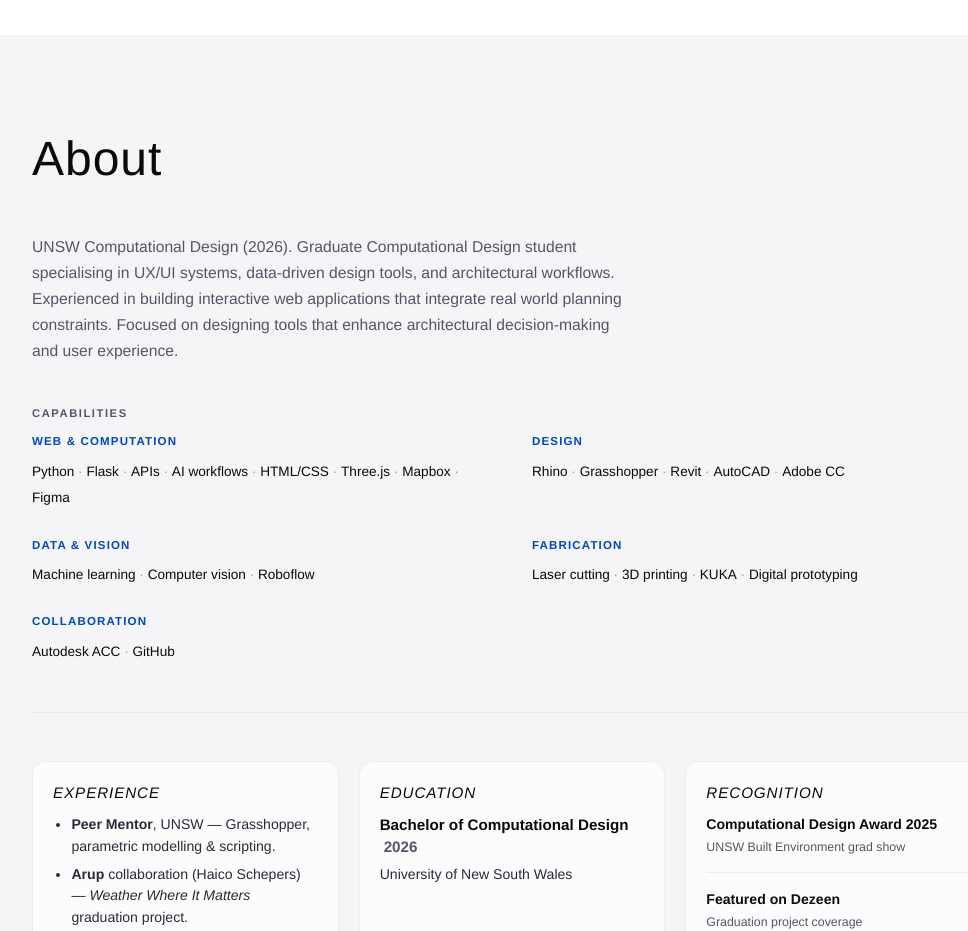
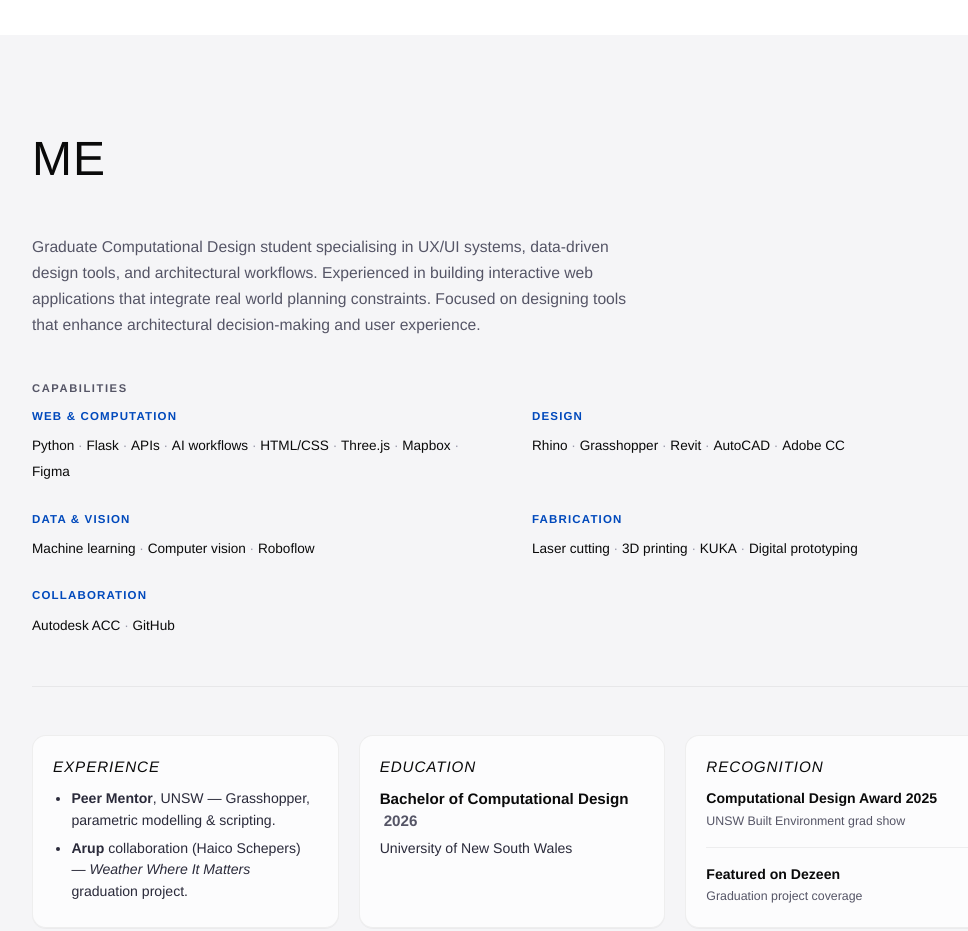
Before and after one commit to shinsooha/sooha-shin-portfolio, a website with bundled scripts: page index.html in a window 1280 px wide. Shown: the part 2900-3831 px from the top of the page, without its empty margins (128-1096 px from the left). Built offline with nearby package versions, Linux system fonts and the light colour scheme; animation ran at ten frames a second.

Commit message:
Describe what you changed

```diff
--- a/index.html
+++ b/index.html
@@ -123,10 +123,10 @@
   <!-- About Section -->
   <section id="about">
     <div class="about-container">
-      <h2 class="section-title section-title--about">About</h2>
+      <h2 class="section-title section-title--about">ME</h2>
       <div class="about-lead">
         <p class="about-tagline">
-          UNSW Computational Design (2026). Graduate Computational Design student specialising in UX/UI systems, data-driven design tools, and architectural workflows. Experienced in building interactive web applications that integrate real world planning constraints. Focused on designing tools that enhance architectural decision-making and user experience.
+          Graduate Computational Design student specialising in UX/UI systems, data-driven design tools, and architectural workflows. Experienced in building interactive web applications that integrate real world planning constraints. Focused on designing tools that enhance architectural decision-making and user experience.
         </p>
       </div>
 
```
